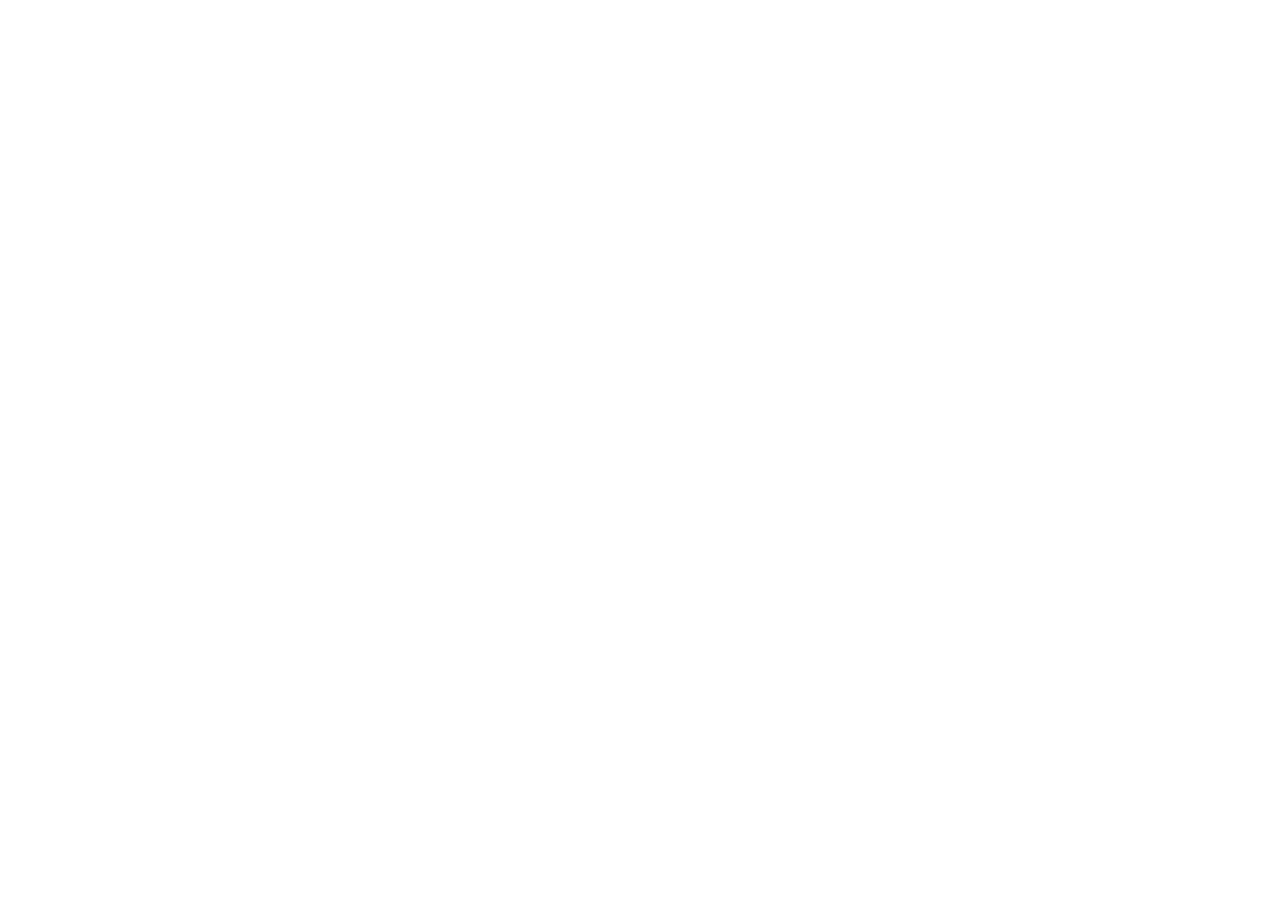
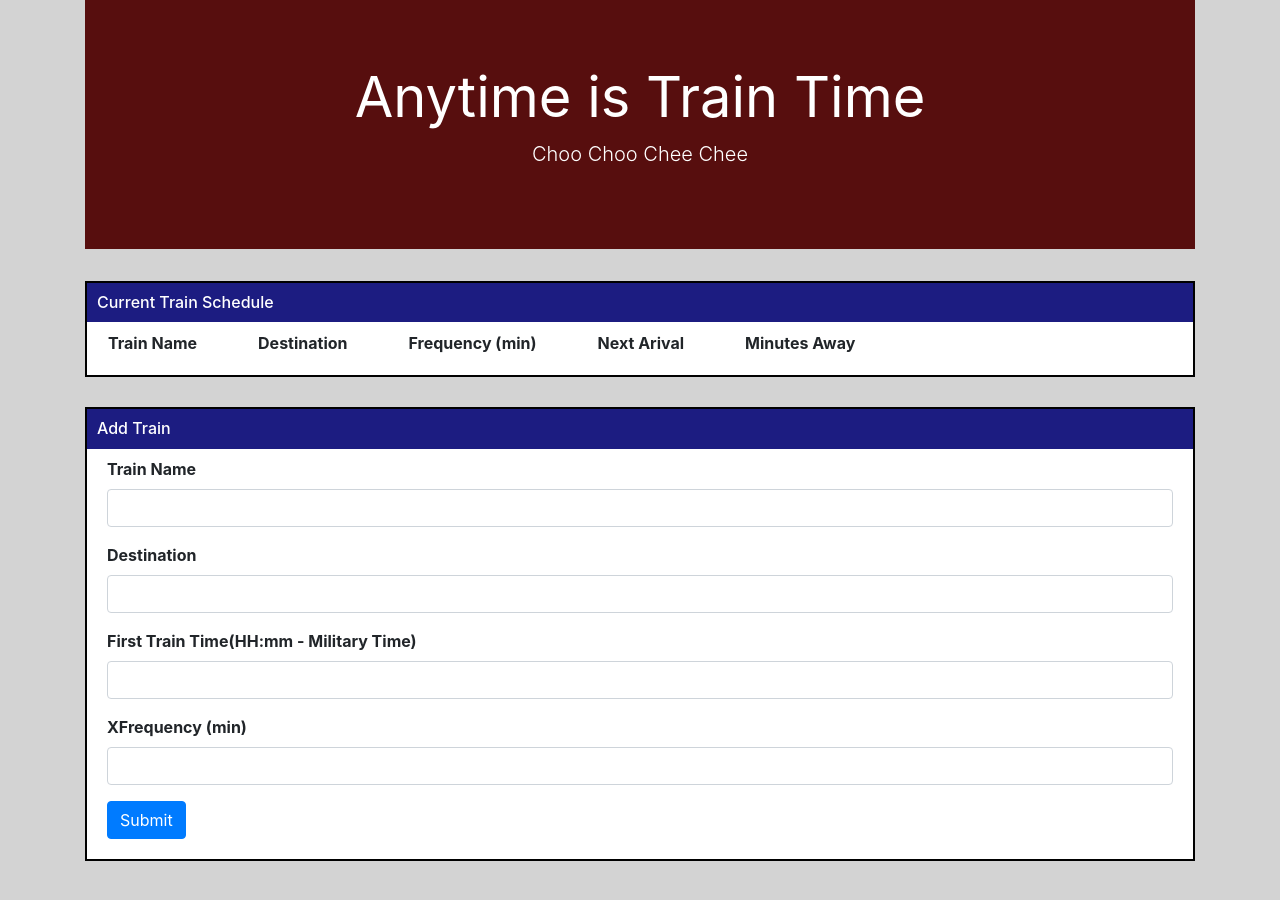
Before and after one commit to chriswert/train-scheduler, a plain HTML site: page index.html in a window 1280 px wide. Before the commit the page ends 800 px from the top, so only its background shows below. Drawn offline with nearby package versions, Linux system fonts and the light colour scheme.

Commit message:
html and css setup

```diff
--- a/assets/style.css
+++ b/assets/style.css
@@ -0,0 +1,46 @@
+body {
+background-color: rgb(211, 211, 211)
+}
+
+.jumbotron {
+    background-color: rgb(87, 14, 14);
+    color: white;
+    text-align: center;
+}
+table {
+    margin-left: 20px;
+}
+.tableBox {
+    border: 2px solid black;
+    background-color: white;
+    margin-bottom: 30px;
+}
+.schedHeader {
+ background-color: rgb(28, 28, 129);
+ color: white;
+ padding: 10px;
+}
+th {
+    padding-right: 60px;
+    padding-bottom: 20px;
+}
+col {
+    border-bottom: 5px solid black;
+}
+form {
+    margin-left: 20px;
+    margin-right: 20px;
+}
+.formHeader {
+    background-color: rgb(28, 28, 129);
+    color: white;
+    padding: 10px;
+}
+.formBox {
+    border: 2px solid black;
+    background-color: white;
+    margin-bottom: 40px;
+}
+button {
+    margin-bottom: 20px
+}
--- a/index.html
+++ b/index.html
@@ -19,7 +19,70 @@
 </head>
 
 <body>
+    <div class="container">
+        <div class="jumbotron jumbotron-fluid">
+            <div class="container">
+                <h1 class="display-4"><b>Anytime is Train Time</b></h1>
+                <p class="lead">Choo Choo Chee Chee</p>
+            </div>
+        </div>
+        <div class="tableBox">
+            <div class="row">
+                <div class="col-12">
+                    <h6 class="schedHeader">Current Train Schedule</h6>
+                </div>
+            </div>
+            <div class="row">
+                <div class="col-12">
+                    <table class="trainScheduleTable">
+                        <thead>
+                            <tr>
+                                <th scope="col">Train Name</th>
+                                <th scope="col">Destination</th>
+                                <th scope="col">Frequency (min)</th>
+                                <th scope="col">Next Arival</th>
+                                <th scope="col">Minutes Away</th>
+                            </tr>
+                        </thead>
+                        <tbody id="trainScheduleTable">
 
+                        </tbody>
+                    </table>
+                </div>
+            </div>
+        </div>
+        <div class="formBox">
+            <div class="row">
+                <div class="col-12">
+                    <h6 class="formHeader">Add Train</h6>
+                </div>
+            </div>
+            <div class="row">
+                <div class="col-12">
+                    <form>
+                        <div class="form-group">
+                            <label for="exampleInputEmail1"><b>Train Name</b></label>
+                            <input type="email" class="form-control" id="exampleInputEmail1">
+                        </div>
+                        <div class="form-group">
+                            <label for="exampleInputPassword1"><b>Destination</b></label>
+                            <input type="password" class="form-control" id="exampleInputPassword1">
+                        </div>
+                        <div class="form-group">
+                            <label for="exampleInputPassword1"><b>First Train Time(HH:mm - Military Time)</b></label>
+                            <input type="password" class="form-control" id="exampleInputPassword1">
+                        </div>
+                        <div class="form-group">
+                            <label for="exampleInputPassword1"><b>XFrequency (min)</b></label>
+                            <input type="password" class="form-control" id="exampleInputPassword1">
+                        </div>
+
+                        <button type="submit" class="btn btn-primary">Submit</button>
+                    </form>
+                </div>
+            </div>
+        </div>
+    </div>
 </body>
 
 </html>
```
